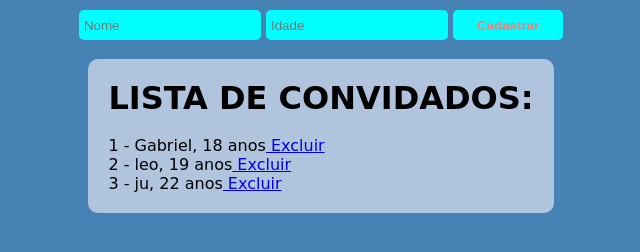
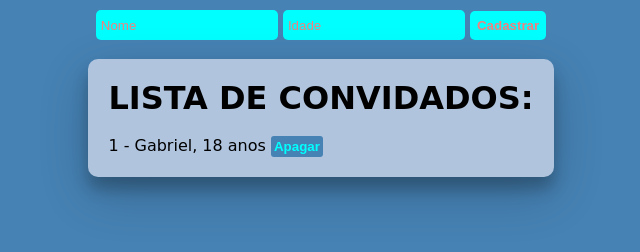
Before and after one commit to gabrielfreitas-lima/lista_convidados, a plain HTML site: page index.html in a window 1280 px wide. Shown: the whole page, without its empty margins (319-959 px from the left). Drawn offline with Linux system fonts and the light colour scheme.

Commit message:
(Foi colocado um botao em vez de um link para excluir o convidado)

```diff
--- a/index.html
+++ b/index.html
@@ -3,6 +3,7 @@
   <head>
     <meta charset="UTF-8" />
     <meta name="viewport" content="width=device-width, initial-scale=1.0" />
+    <link rel="icon" type="image/x-icon" href="./list.png">
     <link rel="stylesheet" href="main.css">
     <title>Lista de Convidados</title>
   </head>
@@ -14,6 +15,7 @@
         <br/>
         <br/>
     </div>
+    <img src="" alt="">
         <div class="container">
           <h1>LISTA DE CONVIDADOS:</h1>
           <br/>
--- a/index.js
+++ b/index.js
@@ -1,8 +1,6 @@
 //lista de convidados
 var convidados = [
-  { id: 1, nome: "Gabriel", idade: 18 },
-  { id: 2, nome: "leo", idade: 19 },
-  { id: 3, nome: "ju", idade: 22 },
+  { id: 1, nome: "Gabriel", idade: 18 }
 ];
 
 // pega os ids do html e tras eles para a variavel do javascript
@@ -18,16 +16,12 @@ el_btn.onclick = function () {
   var idade = el_input_idade.value;
 
   if (nome !== "" && idade !== "") {
-    if (idade <= 110) {
-      cont = convidados.length + 1;
-      convidados.push({ id: cont, nome: nome, idade: idade });
-      el_input_nome.value = "";
-      el_input_idade.value = "";
+    cont = convidados.length + 1;
+    convidados.push({ id: cont, nome: nome, idade: idade });
+    el_input_nome.value = "";
+    el_input_idade.value = "";
 
-      listar_convidados();
-    } else {
-      alert("Idade maior do que 110 anos");
-    }
+    listar_convidados();
   } else {
     alert("Preencha todos os campos!");
   }
@@ -40,18 +34,20 @@ function listar_convidados() {
   for (const convidado of convidados) {
     var el_li = document.createElement("li");
     var el_convidado = document.createTextNode(
-      `${convidado.id} - ${convidado.nome}, ${convidado.idade} anos`
+      `${convidado.id} - ${convidado.nome}, ${convidado.idade} anos `
     );
 
-    var el_excluir = document.createElement("a");
-    el_excluir.setAttribute("href", "#");
+    var el_excluir = document.createElement("button");
+    el_excluir.setAttribute("id", "btn-excluir");
     el_excluir.onclick = function () {
       convidados = convidados.filter(function (item) {
+          // Enquanto item.nome for diferente de convidado.nome, ele retorna para a lista,
+          // e quando for igual ele não retorna, e assim apagando o nome da lista.
         return item.nome !== convidado.nome;
       });
       listar_convidados();
     };
-    var el_excluir_texto = document.createTextNode(" Excluir");
+    var el_excluir_texto = document.createTextNode("Apagar");
 
     el_excluir.appendChild(el_excluir_texto);
     el_li.appendChild(el_convidado);
--- a/main.css
+++ b/main.css
@@ -19,12 +19,12 @@ html,body{
     background-color: lightsteelblue;
     padding: 20px;
     border-radius: 10px;
+    box-shadow: 0 12px 16px 0 rgba(0,0,0,0.24), 0 17px 50px 0 rgba(0,0,0,0.19);
 }
 
 #app .input{
     margin: 10px 0px 0px 0px;
     background-color: aqua;
-    color: black;
     outline: none;
     padding-left: 5px;
     border: none;
@@ -32,25 +32,50 @@ html,body{
     border-radius: 5px;
 }
 
+#app .input::placeholder{
+    color: lightcoral;
+}
+
 #app .input:hover{
     background-color: lightcoral;
-    transition-duration: 400ms;
+    transition-duration: 0.4s;
+    color: aqua;
+}
+
+#app .input:hover::placeholder{
+    color: aqua;
 }
 
 .btn{
-    height: 30px;
-    width: 110px;
     font-weight: 700;
-    padding: 5px;
+    padding: 7px;
     border: none;
     border-radius: 5px;
     color: lightcoral;
-    margin: 10px 0px 0px 0px;
     background-color: aqua;
+    cursor: pointer;
 }
 
 .btn:hover{
     background-color: lightcoral;
     color: aqua;
-    transition-duration: 400ms;
+    transition-duration: 0.4s;
 }
+
+
+#btn-excluir{
+    text-decoration: none;
+    background-color: steelblue;
+    color: aqua;
+    padding: 3px;
+    border: none;
+    border-radius: 3px;
+    font-weight: 600;
+    cursor: pointer;
+}
+
+#btn-excluir:hover{
+    background-color: aqua;
+    color: steelblue;
+    transition: 0.6s;
+}
```
Also changed, not shown: list.png (added).
